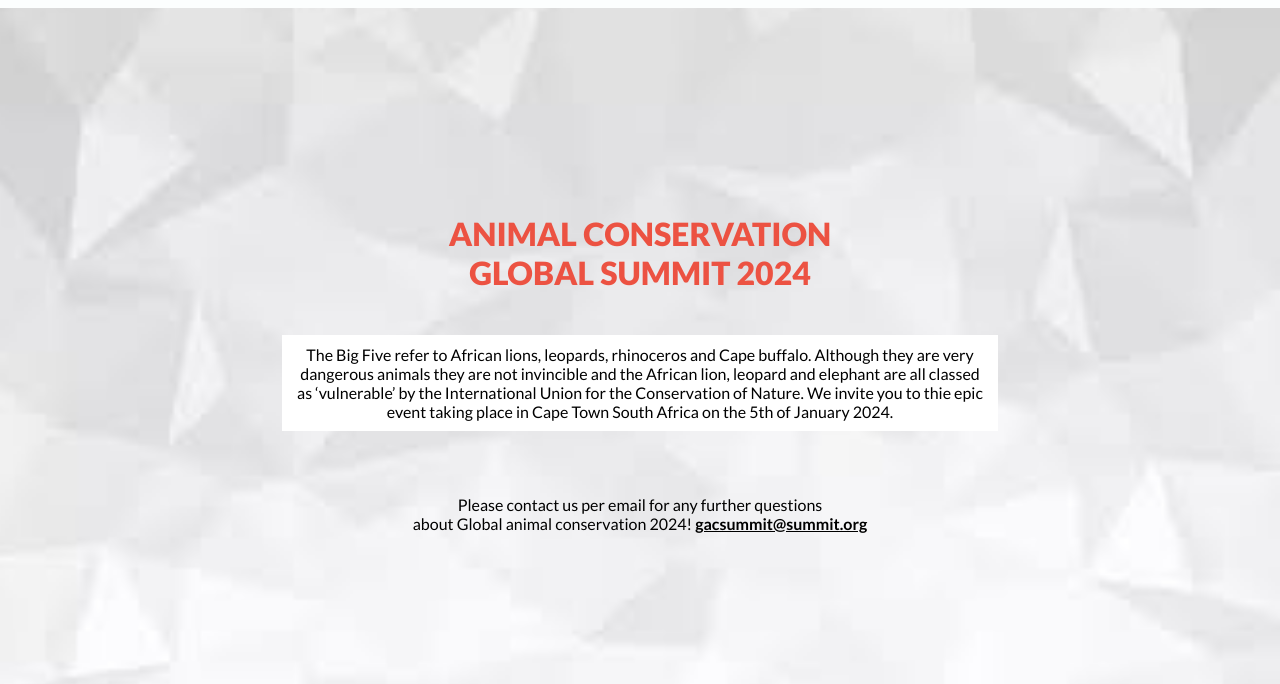
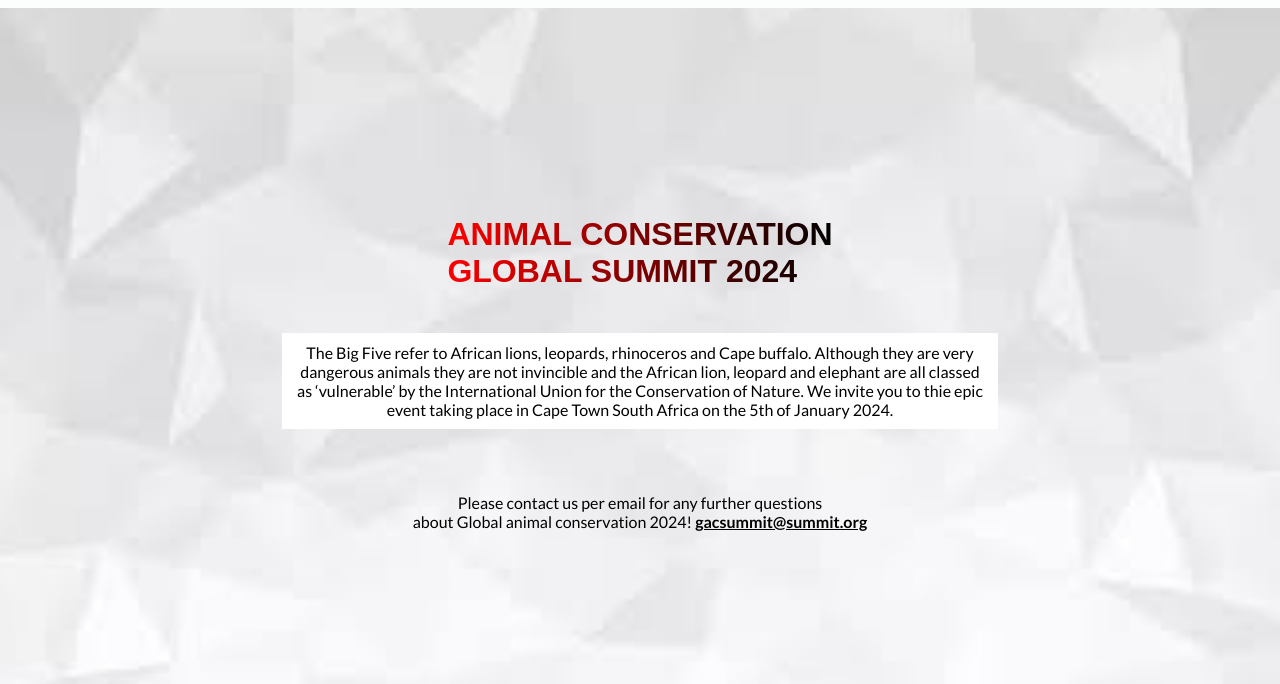
Before and after one commit to uchexm/Big-5-Summit, a plain HTML site: page about.html in a window 1280 px wide. Shown: the part 82-766 px from the top of the page. Drawn offline with nearby package versions, Linux system fonts and the light colour scheme.

Commit message:
Add font family to about page

```diff
--- a/style.css
+++ b/style.css
@@ -313,12 +313,15 @@ h2 {
 }
 
 .about-creative {
-  color: #ec5242;
-  text-align: center;
   font-size: xx-large;
-  font-weight: 900;
+  font-weight: 1200;
+  color: transparent;
+  background-image: linear-gradient(to right, red, black);
+  background-size: cover;
+  background-clip: text;
+  -webkit-background-clip: text;
+  font-family: "cocogoose", sans-serif, Georgia, Times, 'Times New Roman', serif;
 }
-
 .about-joyful {
   font-size: x-small;
   width: 80%;
```
